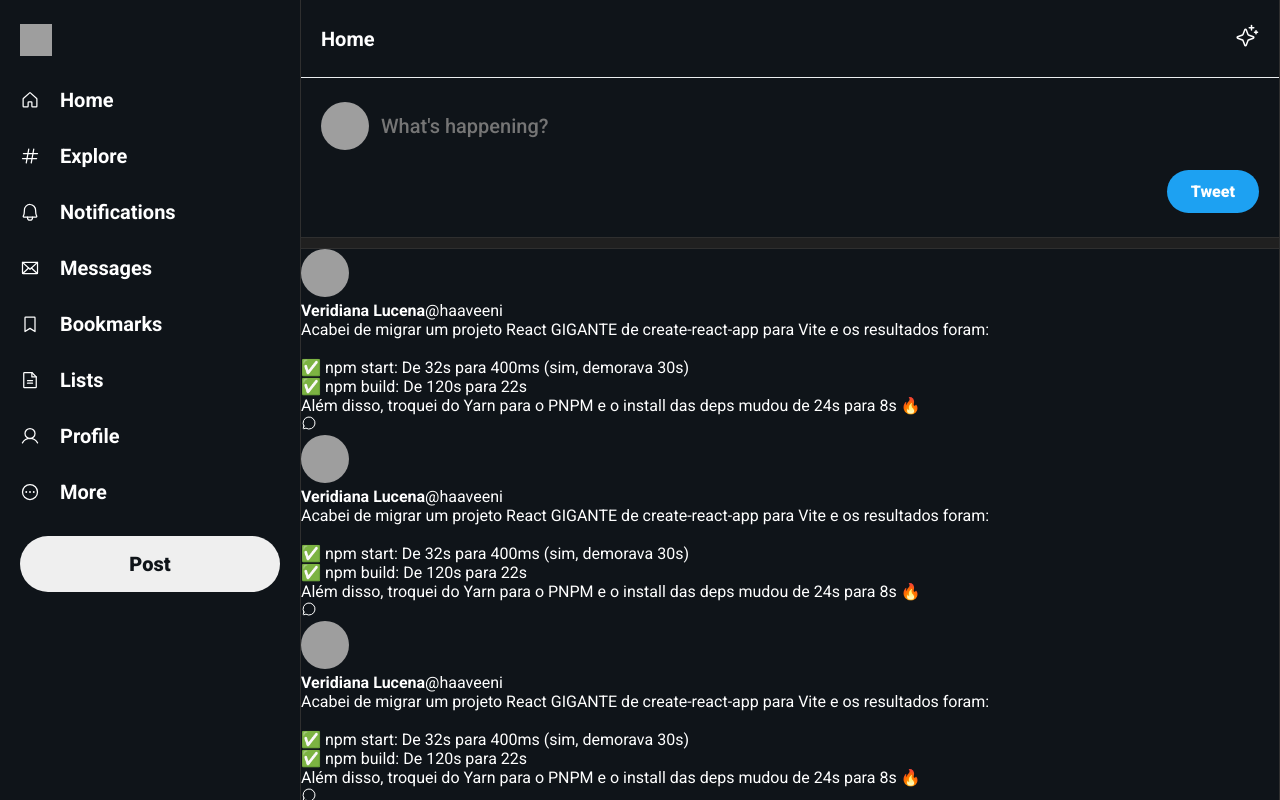
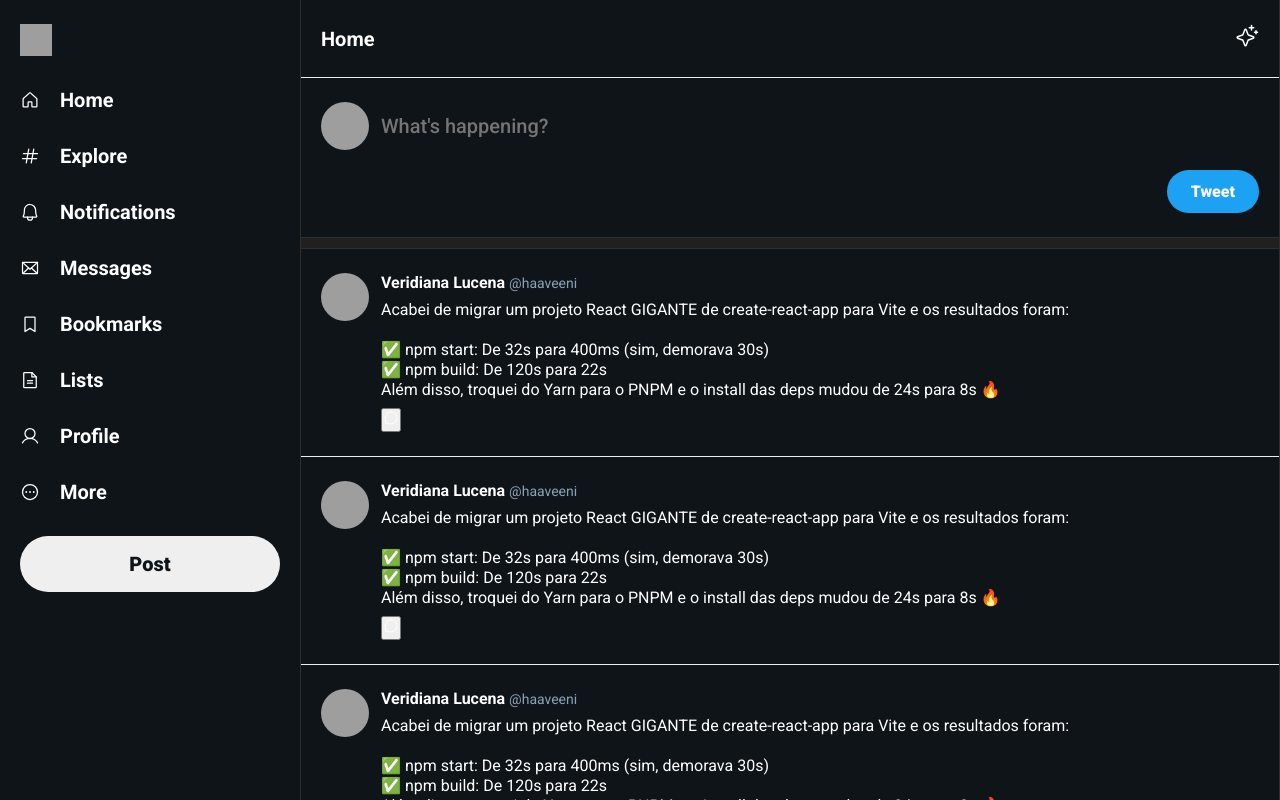
Before and after one commit to haaveeni/ui-twitter, a React (Vite) app: page / in a window 1280 px wide. Shown: the top 800 px of the page. Built offline with nearby package versions, Linux system fonts and the light colour scheme; grey boxes are pictures that could not be loaded.

Commit message:
feat: Add styles to tweet, header, content and buttons

```diff
--- a/src/components/Tweet.css
+++ b/src/components/Tweet.css
@@ -1,10 +1,66 @@
+:root {
+  --twitter-blue: #1da1f2;
+}
+
+.tweet {
+  padding: 1.5em 1.25rem;
+  display: grid;
+  grid-template-columns: 3rem 1fr;
+  gap: 0.75rem;
+  border-bottom: 1px solid #ebeef0;
+  text-decoration: none;
+}
+
 .tweet img {
   width: 3rem;
   height: 3rem;
   border-radius: 9999px;
 }
 
-.content-footer button {
-  background-color: transparent !important;
-  border: none;
+.tweet .tweet-content {
+  display: flex;
+  flex-direction: column;
+  gap: 0.5rem;
 }
+
+.tweet .tweet-content .tweet-content-header {
+  display: flex;
+  align-items: center;
+  gap: 0.25rem;
+}
+
+.tweet .tweet-content .tweet-content-header span {
+  font-size: 0.875rem;
+  color: #89a2b8;
+}
+
+.tweet .tweet-content p {
+  line-height: 1.25;
+}
+
+.tweet .tweet-content .tweet-content-footer {
+  display: flex;
+  align-items: center;
+  gap: 3rem;
+  margin-top: 0.75rem;
+}
+
+.tweet .tweet-content .tweet-content-footer button {
+  display: flex;
+  align-items: center;
+  gap: 0.5rem;
+  background: transparent;
+  border: 0;
+  font-size: 0.875rem;
+  color: #89a2b8;
+}
+
+.tweet .tweet-content .tweet-content-footer button svg {
+  width: 1.25rem;
+  height: 1.25rem;
+}
+
+.tweet .tweet-content .tweet-content-footer button svg:hover {
+  color: var(--twitter-blue) !important;
+
+}
```
